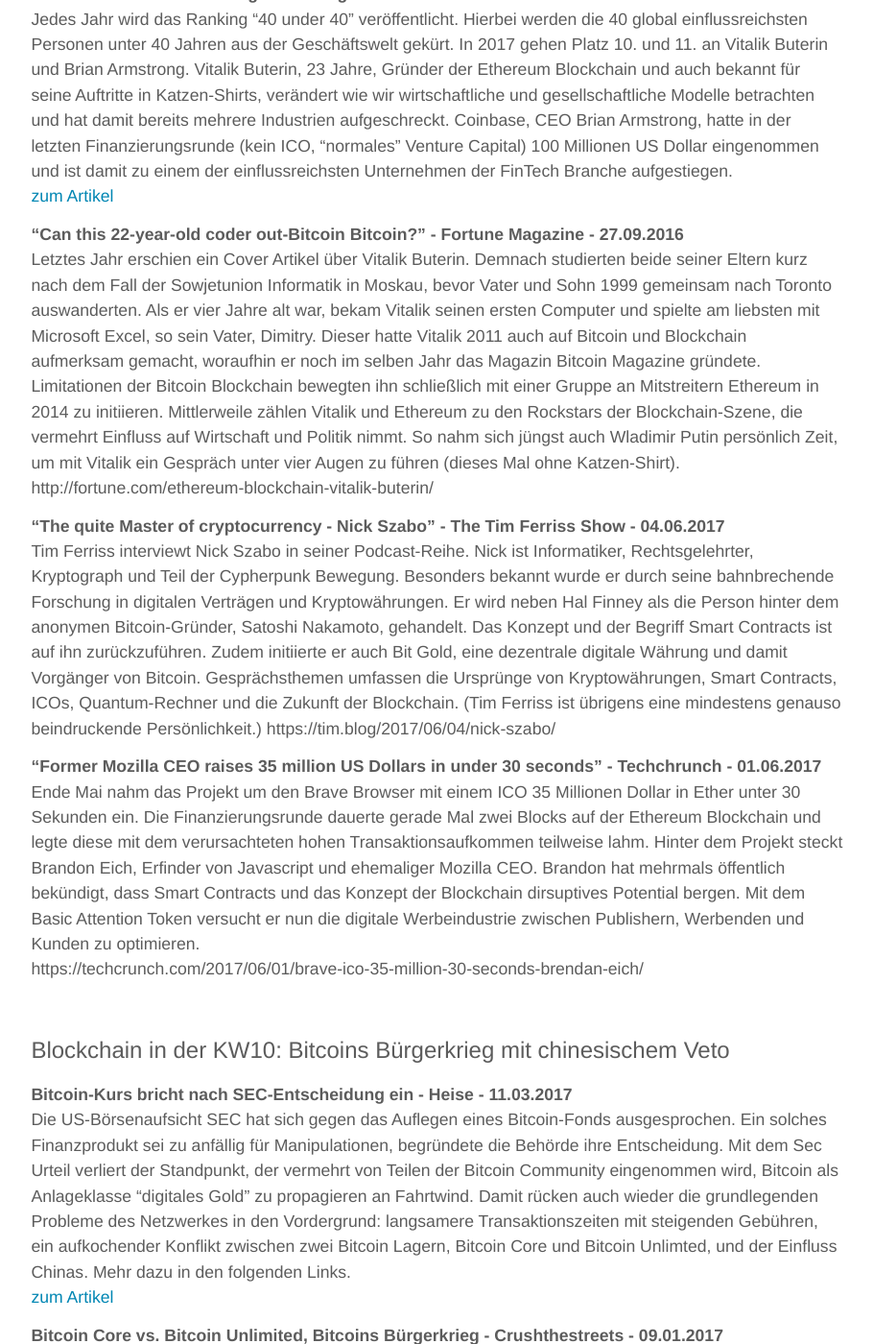
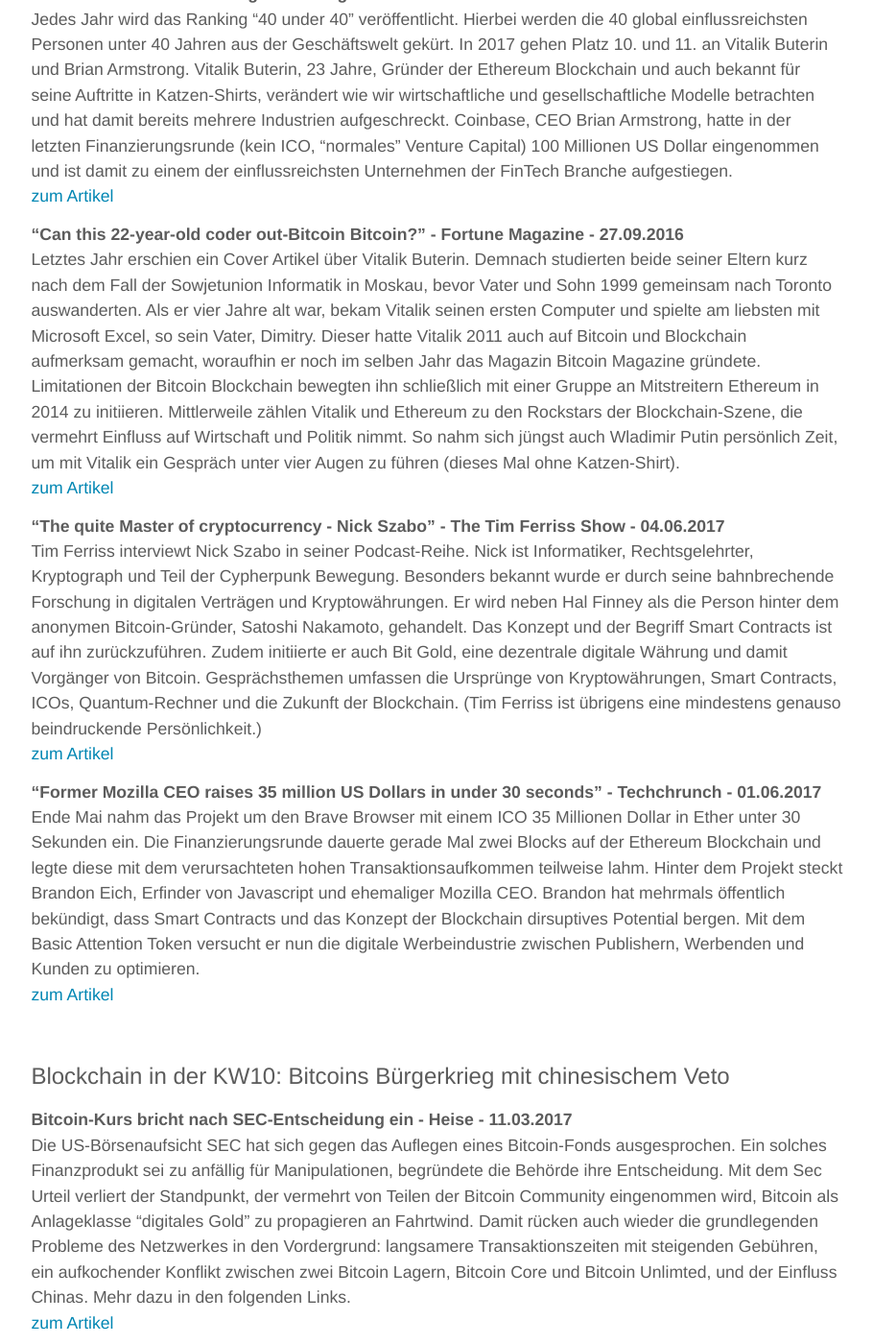
Before and after one commit to blocklab/site, a Jekyll site: the page built from newsletter.md, in a window 1280 px wide and 1400 px high, scrolled down 827 px. Shown: the whole window at 96% size, without its empty margins (184-1094 px from the left). Built offline with Jekyll 4.4.1, drawn with Linux system fonts in a browser that asks for light colours; comment, search, counter and statistics services are not loaded.

Commit message:
Update newsletter.md

```diff
--- a/newsletter.md
+++ b/newsletter.md
@@ -41,17 +41,20 @@ Jedes Jahr wird das Ranking "40 under 40" veröffentlicht. Hierbei werden die 40
 **"Can this 22-year-old coder out-Bitcoin Bitcoin?" - Fortune Magazine - 27.09.2016**
 <br>
 Letztes Jahr erschien ein Cover Artikel über Vitalik Buterin. Demnach studierten beide seiner Eltern kurz nach dem Fall der Sowjetunion Informatik in Moskau, bevor Vater und Sohn 1999 gemeinsam nach Toronto auswanderten. Als er vier Jahre alt war, bekam Vitalik seinen ersten Computer und spielte am liebsten mit Microsoft Excel, so sein Vater, Dimitry. Dieser hatte Vitalik 2011 auch auf Bitcoin und Blockchain aufmerksam gemacht, woraufhin er noch im selben Jahr das Magazin Bitcoin Magazine gründete. Limitationen der Bitcoin Blockchain bewegten ihn schließlich mit einer Gruppe an Mitstreitern Ethereum in 2014 zu initiieren. Mittlerweile zählen Vitalik und Ethereum zu den Rockstars der Blockchain-Szene, die vermehrt Einfluss auf Wirtschaft und Politik nimmt. So nahm sich jüngst auch Wladimir Putin persönlich Zeit, um mit Vitalik ein Gespräch unter vier Augen zu führen (dieses Mal ohne Katzen-Shirt).
-http://fortune.com/ethereum-blockchain-vitalik-buterin/
+<br>
+[zum Artikel](http://fortune.com/ethereum-blockchain-vitalik-buterin/)
 
 **"The quite Master of cryptocurrency - Nick Szabo" - The Tim Ferriss Show - 04.06.2017**
 <br>
 Tim Ferriss interviewt Nick Szabo in seiner Podcast-Reihe. Nick ist Informatiker, Rechtsgelehrter, Kryptograph und Teil der Cypherpunk Bewegung. Besonders bekannt wurde er durch seine bahnbrechende Forschung in digitalen Verträgen und Kryptowährungen. Er wird neben Hal Finney als die Person hinter dem anonymen Bitcoin-Gründer, Satoshi Nakamoto, gehandelt. Das Konzept und der Begriff Smart Contracts ist auf ihn zurückzuführen. Zudem initiierte er auch Bit Gold, eine dezentrale digitale Währung und damit Vorgänger von Bitcoin. Gesprächsthemen umfassen die Ursprünge von Kryptowährungen, Smart Contracts, ICOs, Quantum-Rechner und die Zukunft der Blockchain. (Tim Ferriss ist übrigens eine mindestens genauso beindruckende Persönlichkeit.)
-https://tim.blog/2017/06/04/nick-szabo/
+<br>
+[zum Artikel](https://tim.blog/2017/06/04/nick-szabo/)
 
 **“Former Mozilla CEO raises 35 million US Dollars in under 30 seconds" - Techchrunch - 01.06.2017**
 <br>
 Ende Mai nahm das Projekt um den Brave Browser mit einem ICO 35 Millionen Dollar in Ether unter 30 Sekunden ein. Die Finanzierungsrunde dauerte gerade Mal zwei Blocks auf der Ethereum Blockchain und legte diese mit dem verursachteten hohen Transaktionsaufkommen teilweise lahm. Hinter dem Projekt steckt Brandon Eich, Erfinder von Javascript und ehemaliger Mozilla CEO. Brandon hat mehrmals öffentlich bekündigt, dass Smart Contracts und das Konzept der Blockchain dirsuptives Potential bergen. Mit dem Basic Attention Token versucht er nun die digitale Werbeindustrie zwischen Publishern, Werbenden und Kunden zu optimieren.
-https://techcrunch.com/2017/06/01/brave-ico-35-million-30-seconds-brendan-eich/
+<br>
+[zum Artikel](https://techcrunch.com/2017/06/01/brave-ico-35-million-30-seconds-brendan-eich/)
 
 <br>
 
```
